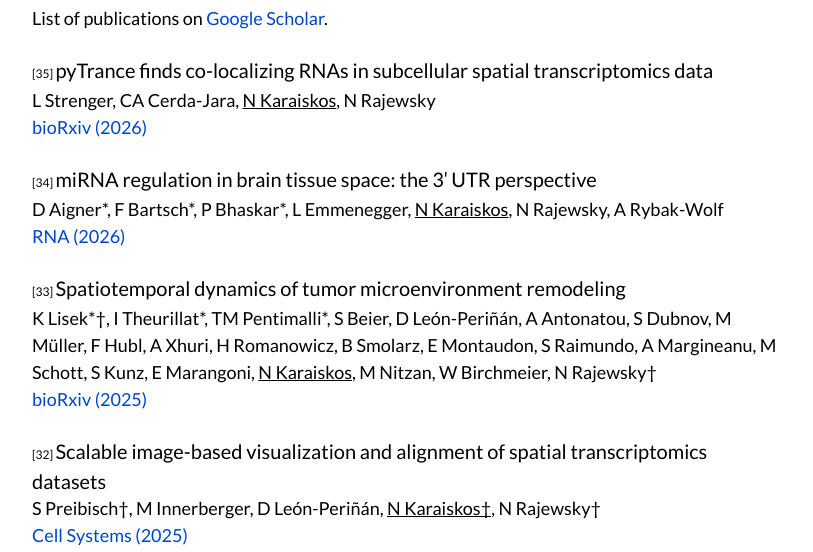
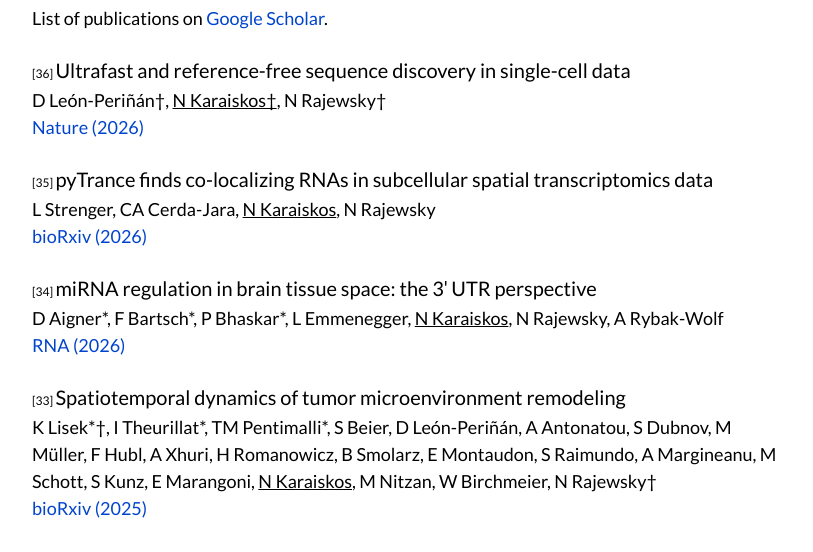
Before and after one commit to nukappa/nukappa.github.io, a plain HTML site: page publications.html in a window 1280 px wide. Shown: the part 210-762 px from the top of the page, without its empty margins (241-1054 px from the left). Drawn offline with Linux system fonts and the light colour scheme.

Commit message:
Add Malva to publications

```diff
--- a/publications.html
+++ b/publications.html
@@ -39,6 +39,16 @@
 		<p>
             List of publications on <a href="https://scholar.google.de/citations?user=6HTibvMAAAAJ&hl=de&oi=ao">Google Scholar</a>.
 		</p>
+
+
+
+		<h3>
+			<span id="p36" style="font-size: 12px; font-weight: 300;">[36] </span>Ultrafast and reference-free sequence discovery in single-cell data
+		</h3>
+		<p style="margin : 0; padding-top:0;">
+			D León-Periñán†, <u>N Karaiskos†</u>, N Rajewsky†
+			</p>
+		<a href="https://www.nature.com/articles/s41586-026-10975-w">Nature (2026)</a>
 
 
 		<h3>
```
